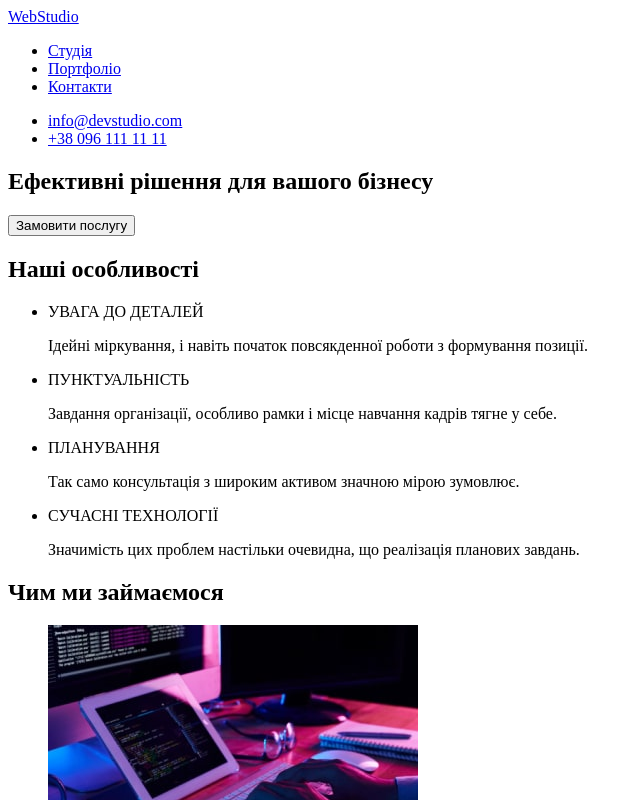
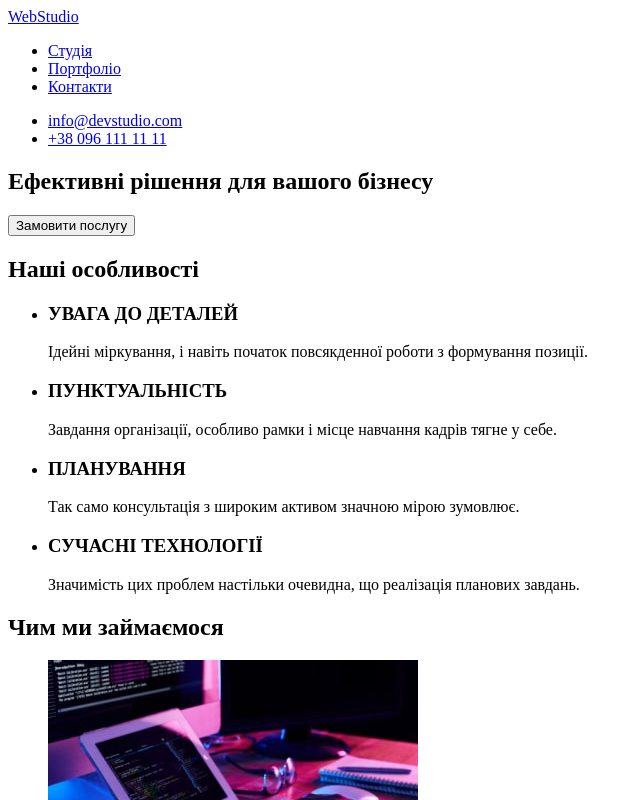
Before and after one commit to Ishchenko-Oleksii/goit-markup-hw-01, a plain HTML site: page index.html in a window 1280 px wide. Shown: the top 800 px of the page, without its empty margins (0-640 px from the left). Drawn offline with Linux system fonts and the light colour scheme.

Commit message:
finish marks

```diff
--- a/index.html
+++ b/index.html
@@ -12,9 +12,9 @@
       <nav>
         <a href="./index.html">WebStudio</a>
         <ul>
-          <li><a href="#" rel="noopener norefferrer nofollow">Студія</a></li>
-          <li><a href="#" rel="noopener norefferrer nofollow">Портфоліо</a></li>
-          <li><a href="#" rel="noopener norefferrer nofollow">Контакти</a></li>
+          <li><a href="./index.html">Студія</a></li>
+          <li><a href="./index.html">Портфоліо</a></li>
+          <li><a href="./index.html">Контакти</a></li>
         </ul>
       </nav>
       <ul>
@@ -26,29 +26,38 @@
     <main>
       <section>
         <h1>Ефективні рішення для вашого бізнесу</h1>
-        <button class="buttons">Замовити послугу</button>
+        <button type="buttons">Замовити послугу</button>
       </section>
       <section>
         <h2>Наші особливості</h2>
         <ul>
-          <li>УВАГА ДО ДЕТАЛЕЙ</li>
+          <li>
+            <h3>УВАГА ДО ДЕТАЛЕЙ</h3>
             <p>
-            Ідейні міркування, і навіть початок повсякденної роботи з формування
-            позиції.
+              Ідейні міркування, і навіть початок повсякденної роботи з
+              формування позиції.
             </p>
-          <li>ПУНКТУАЛЬНІСТЬ</li>
+          </li>
+          <li>
+            <h3>ПУНКТУАЛЬНІСТЬ</h3>
             <p>
-            Завдання організації, особливо рамки і місце навчання кадрів тягне у
-            себе.
+              Завдання організації, особливо рамки і місце навчання кадрів тягне
+              у себе.
             </p>
-          <li>ПЛАНУВАННЯ</li>
-          <p>Так само консультація з широким активом значною мірою зумовлює.</p>
-
-          <li>СУЧАСНІ ТЕХНОЛОГІЇ</li>
+          </li>
+          <li>
+            <h3>ПЛАНУВАННЯ</h3>
+            <p>
+              Так само консультація з широким активом значною мірою зумовлює.
+            </p>
+          </li>
+          <li>
+            <h3>СУЧАСНІ ТЕХНОЛОГІЇ</h3>
             <p>
               Значимість цих проблем настільки очевидна, що реалізація планових
               завдань.
             </p>
+          </li>
         </ul>
       </section>
       <section>
@@ -111,18 +120,18 @@
     <footer>
       <a href="./index.html">WebStudio</a>
       <ul>
+        <address>
           <li>
-          <address>
             <a
               href="https://goo.gl/maps/1acc4kmXGSqG6fYH6"
               rel="noopener norefferrer nofollow"
               target="_blank"
               >м. Київ, пр-т Лесі Українки, 26</a
             >
-          </address>
           </li>
           <li><a href="mailto:info@devstudio.com">info@devstudio.com</a></li>
           <li><a href="tel:+380961111111">+38 096 111 11 11</a></li>
+        </address>
       </ul>
     </footer>
   </body>
```
Lines whose indentation alone changed are shown as unchanged.
